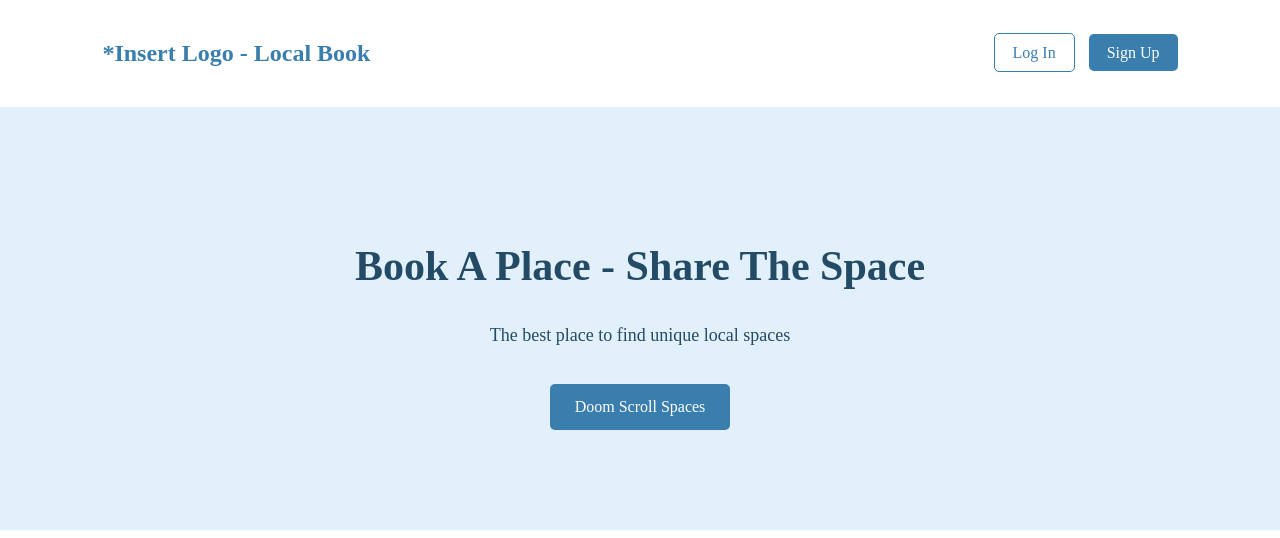
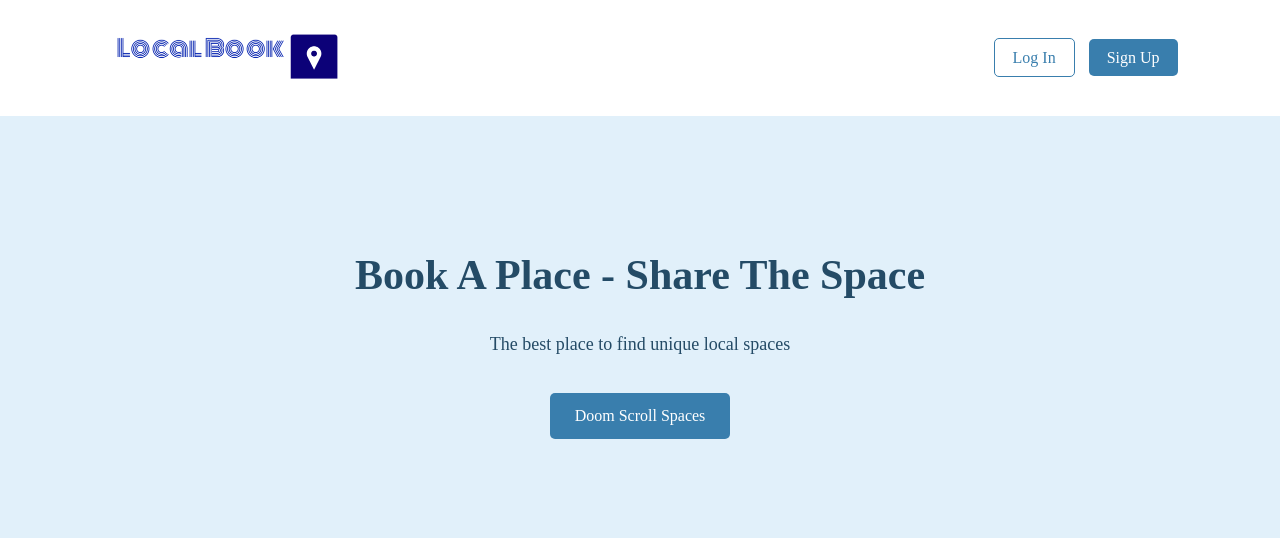
Before and after one commit to ConnorKopp/Local_Book_final, a Django app: page / in a window 1280 px wide. Shown: the top 538 px of the page. Run offline with Django 5.2, Linux system fonts and the light colour scheme.

Commit message:
added logo

```diff
--- a/local_book/settings.py
+++ b/local_book/settings.py
@@ -116,7 +116,7 @@ USE_TZ = True
 # Static files (CSS, JavaScript, Images)
 # https://docs.djangoproject.com/en/5.0/howto/static-files/
 
-STATIC_URL = "static/"
+STATIC_URL = 'static/'
 
 # Default primary key field type
 # https://docs.djangoproject.com/en/5.0/ref/settings/#default-auto-field
--- a/pages/templates/web_pages/home.html
+++ b/pages/templates/web_pages/home.html
@@ -1,9 +1,9 @@
-
-<!DOCTYPE html>
+{% load static %}
+<!doctype html>
 <html lang="en">
   <head>
-    <meta charset="UTF-8">
-    <meta name="viewport" content="width=device-width, initial-scale=1.0">
+    <meta charset="UTF-8" />
+    <meta name="viewport" content="width=device-width, initial-scale=1.0" />
 
     <title>Local Book</title>
 
@@ -23,7 +23,7 @@
       }
 
       header h2 {
-            color: #397eAD;
+        color: #397ead;
       }
 
       .buttons a {
@@ -76,9 +76,13 @@
   </head>
 
   <body>
-
     <header>
-        <h2>*Insert Logo - Local Book</h2>
+      <img
+        src="{% static 'pages/Local-Book-logo.png' %}"
+        width="250"
+        height="auto"
+        alt="The company logo"
+      />
 
       <div class="buttons">
         <a href="#" class="login">Log In</a>
@@ -89,12 +93,9 @@
     <section class="hero">
       <h1>Book A Place - Share The Space</h1>
 
-        <p>
-            The best place to find unique local spaces
-        </p>
+      <p>The best place to find unique local spaces</p>
 
       <a href="#" class="explore">Doom Scroll Spaces</a>
     </section>
-
   </body>
 </html>
```
Also changed, not shown: pages/static/pages/Local-Book-logo.png (added). Lines whose indentation alone changed are shown as unchanged.
